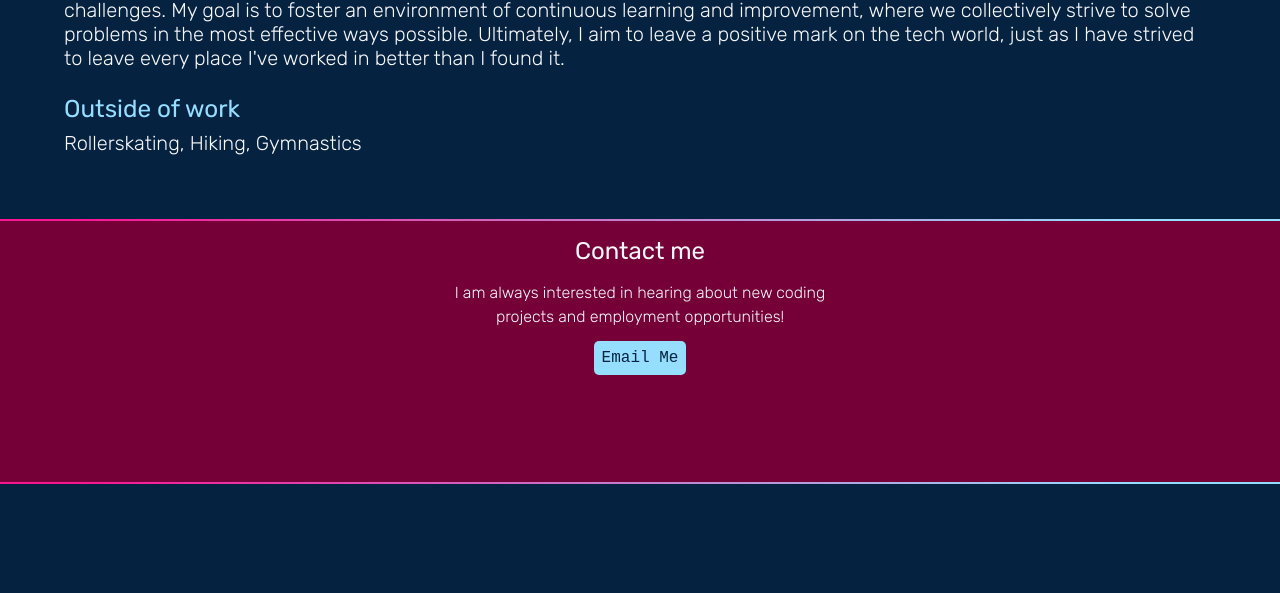
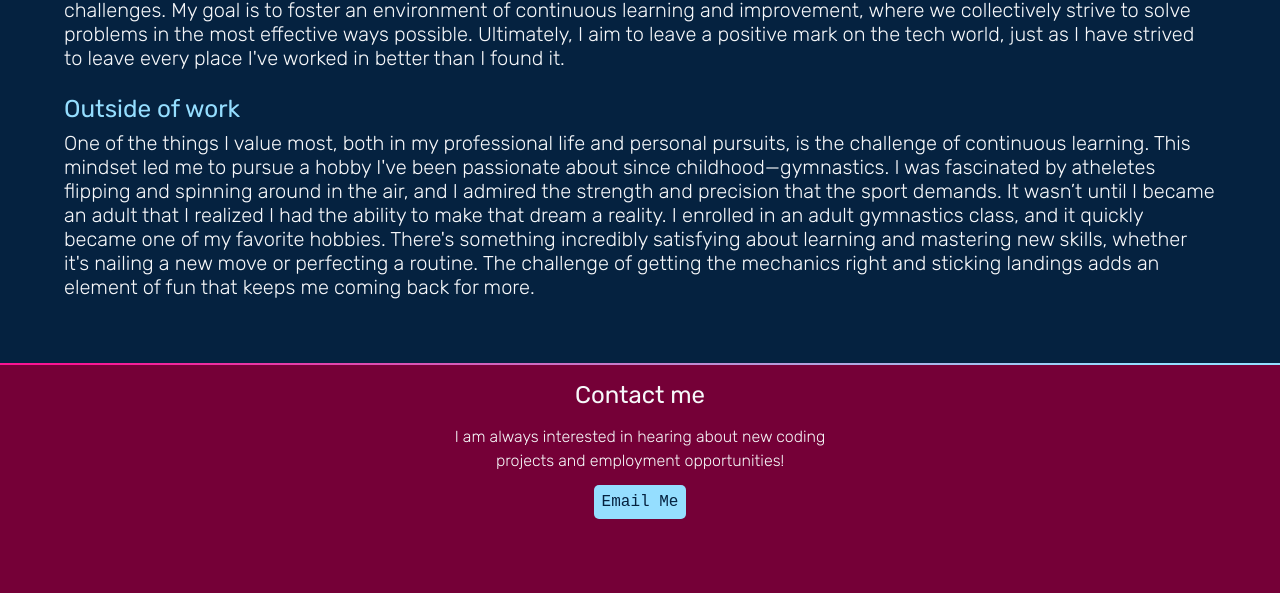
Before and after one commit to t-ylerJ/portfolio, a plain HTML site: page index.html in a window 1280 px wide. Shown: the part 3476-4069 px from the top of the page. Drawn offline with Linux system fonts and the light colour scheme; a web font is replaced by a local one.

Commit message:
add gymnastics to about me section

```diff
--- a/index.html
+++ b/index.html
@@ -114,7 +114,9 @@
     </p>
     <h3>Outside of work</h3>
     <p>
-    Rollerskating, Hiking, Gymnastics
+      One of the things I value most, both in my professional life and personal pursuits, is the challenge of continuous learning. This mindset led me to pursue a hobby I've been passionate about since childhood—gymnastics. I was fascinated by atheletes flipping and spinning around in the air, and I admired the strength and precision that the sport demands. It wasn’t until I became an adult that I realized I had the ability to make that dream a reality. I enrolled in an adult gymnastics class, and it quickly became one of my favorite hobbies. There's something incredibly satisfying about learning and mastering new skills, whether it's nailing a new move or perfecting a routine. The challenge of getting the mechanics right and sticking landings adds an element of fun that keeps me coming back for more.
+
+
     </p>
 
   </section>
```
